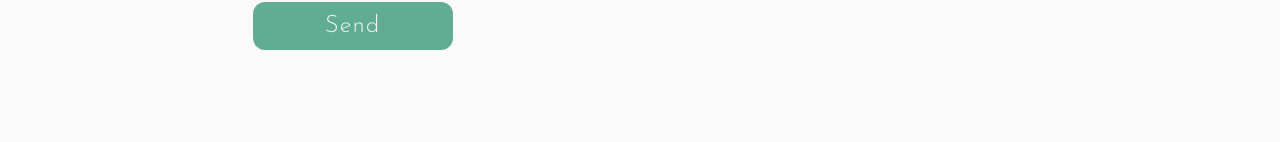
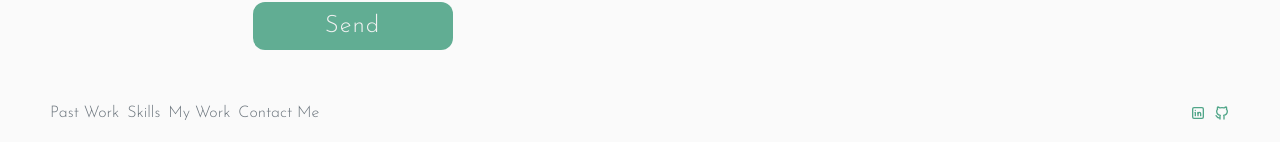
Before and after one commit to christinetrant/react-portfolio, a React (Create React App) app: page / in a window 1280 px wide. Shown: the part 2199-2341 px from the top of the page. Before the commit the page ends 2284 px from the top, so only its background shows below. Built offline with nearby package versions, Linux system fonts and the light colour scheme; a web font is replaced by a local one.

Commit message:
Footer added

```diff
--- a/src/App.js
+++ b/src/App.js
@@ -8,6 +8,7 @@ import Projects from './components/Projects';
 import Skills from './components/Skills';
 import Contact from './components/Contact';
 import ScrollToTop from './components/ui/ScrollToTop';
+import Footer from './components/Footer';
 
 function App() {
 	return (
@@ -18,6 +19,7 @@ function App() {
 			<Skills />
 			<Projects />
 			<Contact />
+			<Footer />
 			<ScrollToTop />
 		</main>
 	);
--- a/src/components/About.js
+++ b/src/components/About.js
@@ -3,7 +3,6 @@
 
 import React from 'react';
 import { FaPencilAlt, FaRegPaperPlane, FaRegSmileBeam } from 'react-icons/fa';
-import { FcGraduationCap, FcSelfServiceKiosk } from 'react-icons/fc';
 import { HiAcademicCap, HiDesktopComputer } from "react-icons/hi";
 import { TbBrandGithub, TbBrandLinkedin } from 'react-icons/tb';
 
@@ -32,21 +31,16 @@ export default function About() {
 						<FaPencilAlt className='icon-marker purple' />
 						I'm a London-Irish girl based in London, UK.
 					</p>
-					{/* 🎓 📓 */}
 					<p className='padLeft'>
-						{/* <FcGraduationCap className='icon-marker' /> */}
 						<HiAcademicCap className='icon-marker pink' />
 						I have a BSc. in Computer
 						Science and a HND in Digital Media.
 					</p>
 					<p className='padLeft'>
-						{/* <FcSelfServiceKiosk className='icon-marker' /> */}
 						<HiDesktopComputer className='icon-marker blue'/>
 						I have 2+ years of
 						experience in the industry.
 					</p>
-					{/* <p className="padLeft">I love books <className="skills">&#x1F4D9;</className="skills">, adore coffee <className="skills">&#x2615;</className="skills"> &amp; have a passion for anything creative <className="skills">&#x1F3A8;</className="skills">. I am a Pinterest addict &amp; a gadget junkie.</p> */}
-
 					<p className='social-links'>
 						<TbBrandLinkedin className='icon-marker' />
 						<a
--- /dev/null
+++ b/src/components/Footer.js
@@ -0,0 +1,81 @@
+import React from 'react'
+import { TbBrandGithub, TbBrandLinkedin } from 'react-icons/tb'
+import styled from 'styled-components'
+
+const FooterStyles = styled.footer`
+  display: flex;
+  justify-content: center;
+  align-items: center;
+  /* padding-top: 5px; */
+  font-size: 1rem;
+  text-align: center;
+  color: #6c757d;
+  a {
+    &:hover, &:active, &:focus {
+      text-shadow: 1px 1px 1px rgba(150, 150, 150, 1);
+    }
+  }
+  .footer-wrapper {
+    padding: 20px 50px;
+    display: flex;
+    justify-content: space-between;
+    width: 100%;
+    gap: 12px;
+    @media (max-width: 575px) {
+      justify-content: center;
+      flex-direction: column;
+      align-content: center;
+    }
+    nav {
+      display: inline-flex;
+      justify-content: center;
+      gap: 8px;
+    }
+    .social-links {
+      display: flex;
+      justify-content: center;
+      gap: 8px;
+    }
+  }
+  `
+
+const Footer = () => {
+  return (
+<FooterStyles>
+  <div className="footer-wrapper">
+  <nav className='navbar'>
+    <a href='#projects' className='slide-in'>
+      Past Work
+    </a>
+    <a href='#skills' className='slide-in'>
+      Skills
+    </a>
+    <a href='#projects' className='slide-in'>
+      My Work
+    </a>
+    <a href='#contact' className='slide-in'>
+      Contact Me
+    </a>
+  </nav>
+  <div className="social-links">
+    <a
+    href='http://ie.linkedin.com/in/christinetrant'
+    target='_blank'
+    rel='noreferrer'
+    className='slide-in green'>
+      <TbBrandLinkedin className='icon-marker' />
+    </a>
+    <a
+    href='https://github.com/christinetrant'
+    target='_blank'
+    rel='noreferrer'
+    className='slide-in green'>
+      <TbBrandGithub className='icon-marker' />
+    </a>
+  </div>
+  </div>
+</FooterStyles>
+  )
+}
+
+export default Footer
--- a/src/components/Navbar.js
+++ b/src/components/Navbar.js
@@ -43,14 +43,10 @@ const NavbarStyles = styled.header`
 			-webkit-background-clip: text;
 			-webkit-text-fill-color: transparent;
 
-			@media (max-width: 768px) {
-				margin-bottom: 0;
+			@media (max-width: 575px) {
+				font-size: 3rem;
+				margin-bottom: 1rem;
 			}
-			/* a {
-      margin-left: 12px;
-      font-size: 20px;
-      line-height: 175%;
-    } */
 		}
 		.navbar {
 			display: flex;
@@ -59,14 +55,15 @@ const NavbarStyles = styled.header`
 			justify-content: center;
 			font-size: var(--body-font-size-mobile);
 			@media (max-width: 768px) {
-				/* margin-right: auto; */
-				/* margin-left: 16px; */
-				padding: 4px 16px;
-				/* border-left-width: 1px; */
+				padding: 4px 0;
+
 			}
 			a {
 				&:not(:last-child) {
 					margin-right: 20px;
+					@media (max-width: 575px) {
+						margin-right: 8px;
+					}
 				}
 
 				/* &:hover {
--- a/src/styles/GlobalStyle.js
+++ b/src/styles/GlobalStyle.js
@@ -170,6 +170,9 @@ const GlobalStyle = createGlobalStyle`
       > div {
         width: 100%;
         padding: 20px 50px;
+					@media (max-width: 575px) {
+            padding: 20px 32px;
+          }
         p {
           display: flex;
           align-items: center;
```
